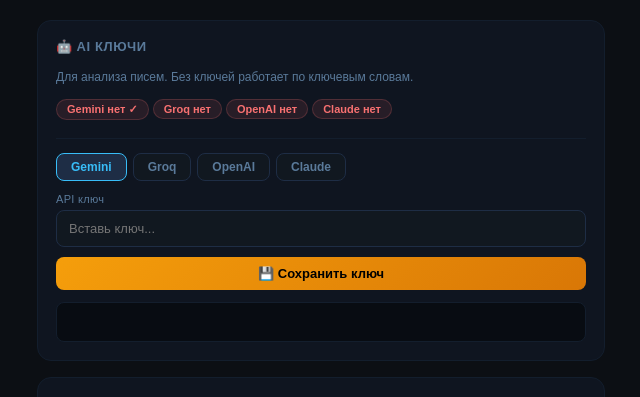
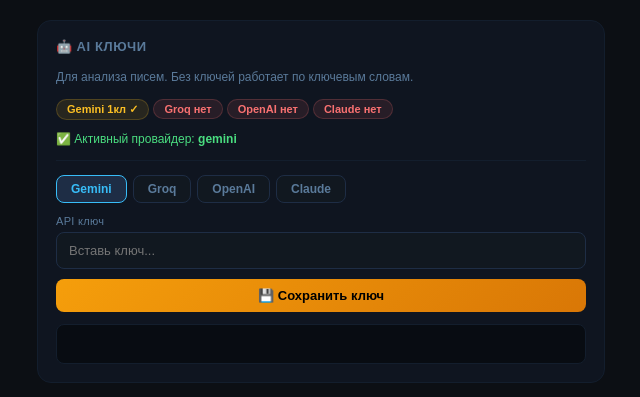
Before and after one commit to alexkitpl1/paycalendar, a Flask app: page /keys in a window 1280 px wide. Shown: the part 58-455 px from the top of the page, without its empty margins (319-959 px from the left). Run offline with Flask 3, Linux system fonts and the light colour scheme; parts of the project's set-up code (start-up, migrations or seed data) failed here and were passed over.

Commit message:
Fix keys: persist to Volume, _active_provider checks pools, show live status

```diff
--- a/app.py
+++ b/app.py
@@ -393,12 +393,12 @@ _openai_pool = KeyPool(_load_key_pool("OPENAI_API_KEY", "openai_key", OPENAI_KEY
 _provider_blocked = set()  # tracks quota-exceeded providers
 
 def _active_provider():
-    """Return first available AI provider (skips quota-exceeded ones)."""
-    if GEMINI_KEY  and len(GEMINI_KEY)  > 10 and "gemini"  not in _provider_blocked: return "gemini"
-    if API_KEY     and len(API_KEY)     > 20 and "claude"  not in _provider_blocked: return "claude"
-    if GROQ_KEY    and len(GROQ_KEY)    > 10 and "groq"    not in _provider_blocked: return "groq"
-    if OPENAI_KEY  and len(OPENAI_KEY)  > 10 and "openai"  not in _provider_blocked: return "openai"
-    return None  # will use keyword extractor
+    """Return first available AI provider — checks live pools, not stale globals."""
+    if _gemini_pool.current() and "gemini" not in _provider_blocked: return "gemini"
+    if _groq_pool.current()   and "groq"   not in _provider_blocked: return "groq"
+    if _openai_pool.current() and "openai" not in _provider_blocked: return "openai"
+    if API_KEY and len(API_KEY) > 20       and "claude" not in _provider_blocked: return "claude"
+    return None
 
 
 def _ask_huggingface(prompt):
@@ -3192,33 +3192,63 @@ def api_test_scan():
 
 @app.route("/api/keys", methods=["GET"])
 def api_keys_status():
-    """Show key pool status."""
+    """Show key pool status with truncated key previews."""
+    def pool_info(pool):
+        s = pool.status()
+        s["keys"] = [k[:16]+"..." for k in pool.keys]
+        s["has_keys"] = len(pool.keys) > 0
+        return s
     return jsonify({
-        "gemini": _gemini_pool.status(),
-        "groq":   _groq_pool.status(),
-        "openai": _openai_pool.status(),
+        "gemini":          pool_info(_gemini_pool),
+        "groq":            pool_info(_groq_pool),
+        "openai":          pool_info(_openai_pool),
+        "claude_key":      bool(API_KEY and len(API_KEY) > 20),
         "active_provider": _active_provider() or "keyword",
     })
 
 @app.route("/api/keys/add", methods=["POST"])
 def api_keys_add():
-    """Add a new API key to the pool."""
+    """Add API key to pool AND persist to Volume config.ini."""
+    global GEMINI_KEY, GROQ_KEY, OPENAI_KEY, API_KEY
     data     = request.json or {}
     provider = data.get("provider", "").lower()
     key      = data.get("key", "").strip()
     if not key or len(key) < 10:
         return jsonify({"ok": False, "error": "Key too short"})
+
     if provider == "gemini":
         _gemini_pool.add(key)
-        # Save to config
+        GEMINI_KEY = key  # update runtime global
         n = len(_gemini_pool.keys)
-        save_config_value("ai", f"gemini_key_{n}" if n > 1 else "gemini_key", key)
-        return jsonify({"ok": True, "pool": _gemini_pool.status()})
+        cfg_key = f"gemini_key_{n}" if n > 1 else "gemini_key"
+        save_config_value("ai", cfg_key, key)
+        log.info(f"Gemini key #{n} saved to Volume config")
+        return jsonify({"ok": True, "provider": "gemini", "pool": _gemini_pool.status()})
+
     elif provider == "groq":
         _groq_pool.add(key)
+        GROQ_KEY = key
         n = len(_groq_pool.keys)
-        save_config_value("ai", f"groq_key_{n}" if n > 1 else "groq_key", key)
-        return jsonify({"ok": True, "pool": _groq_pool.status()})
+        cfg_key = f"groq_key_{n}" if n > 1 else "groq_key"
+        save_config_value("ai", cfg_key, key)
+        log.info(f"Groq key #{n} saved to Volume config")
+        return jsonify({"ok": True, "provider": "groq", "pool": _groq_pool.status()})
+
+    elif provider == "openai":
+        _openai_pool.add(key)
+        OPENAI_KEY = key
+        n = len(_openai_pool.keys)
+        cfg_key = f"openai_key_{n}" if n > 1 else "openai_key"
+        save_config_value("ai", cfg_key, key)
+        log.info(f"OpenAI key #{n} saved to Volume config")
+        return jsonify({"ok": True, "provider": "openai", "pool": _openai_pool.status()})
+
+    elif provider == "claude":
+        API_KEY = key
+        save_config_value("claude", "api_key", key)
+        log.info("Claude API key saved to Volume config")
+        return jsonify({"ok": True, "provider": "claude"})
+
     return jsonify({"ok": False, "error": f"Unknown provider: {provider}"})
 
 
--- a/templates/keys.html
+++ b/templates/keys.html
@@ -168,21 +168,30 @@ async function loadAiStatus(){
   try {
     var d = await api('/api/keys');
     var h = '';
-    var providers = [
-      {name:'Gemini', key:'gemini', color:'amber'},
-      {name:'Groq',   key:'groq',   color:'green'},
-      {name:'OpenAI', key:'openai', color:'blue'},
-      {name:'Claude', key:'claude', color:'blue'},
-    ];
-    providers.forEach(function(p){
-      var cnt = (d[p.key+'_keys'] || []).length;
-      var active = d.active_provider === p.key;
-      h += '<span class="pill pill-'+(cnt>0?p.color:'red')+'" style="margin:0 4px 4px 0">'
-           +p.name+' '+(cnt>0?cnt+' ключ':'нет')+(active?' ✓':'')+'</span>';
-    });
-    if(!h) h = '<span class="pill pill-amber">Только ключевые слова</span>';
+    var active = d.active_provider || 'keyword';
+    // Gemini
+    var gm = d.gemini || {};
+    h += '<span class="pill pill-'+(gm.has_keys?'amber':'red')+'" style="margin:0 4px 4px 0">'
+         +'Gemini '+(gm.has_keys?(gm.total+'кл'):'нет')+(active==='gemini'?' ✓':'')+'</span>';
+    // Groq
+    var gr = d.groq || {};
+    h += '<span class="pill pill-'+(gr.has_keys?'green':'red')+'" style="margin:0 4px 4px 0">'
+         +'Groq '+(gr.has_keys?(gr.total+'кл'):'нет')+(active==='groq'?' ✓':'')+'</span>';
+    // OpenAI
+    var oa = d.openai || {};
+    h += '<span class="pill pill-'+(oa.has_keys?'blue':'red')+'" style="margin:0 4px 4px 0">'
+         +'OpenAI '+(oa.has_keys?(oa.total+'кл'):'нет')+(active==='openai'?' ✓':'')+'</span>';
+    // Claude
+    h += '<span class="pill pill-'+(d.claude_key?'blue':'red')+'" style="margin:0 4px 4px 0">'
+         +'Claude '+(d.claude_key?'✓':'нет')+(active==='claude'?' ✓':'')+'</span>';
+
+    if(active==='keyword')
+      h += '<div style="margin-top:8px;font-size:12px;color:#f59e0b">⚠ Нет рабочих ключей — используются ключевые слова</div>';
+    else
+      h += '<div style="margin-top:8px;font-size:12px;color:#4ade80">✅ Активный провайдер: <b>'+active+'</b></div>';
+
     document.getElementById('ai-status').innerHTML = h;
-  } catch(e){ document.getElementById('ai-status').textContent = 'Ошибка загрузки'; }
+  } catch(e){ document.getElementById('ai-status').textContent = 'Ошибка загрузки: '+e.message; }
 }
 
 async function addKey(){
```
